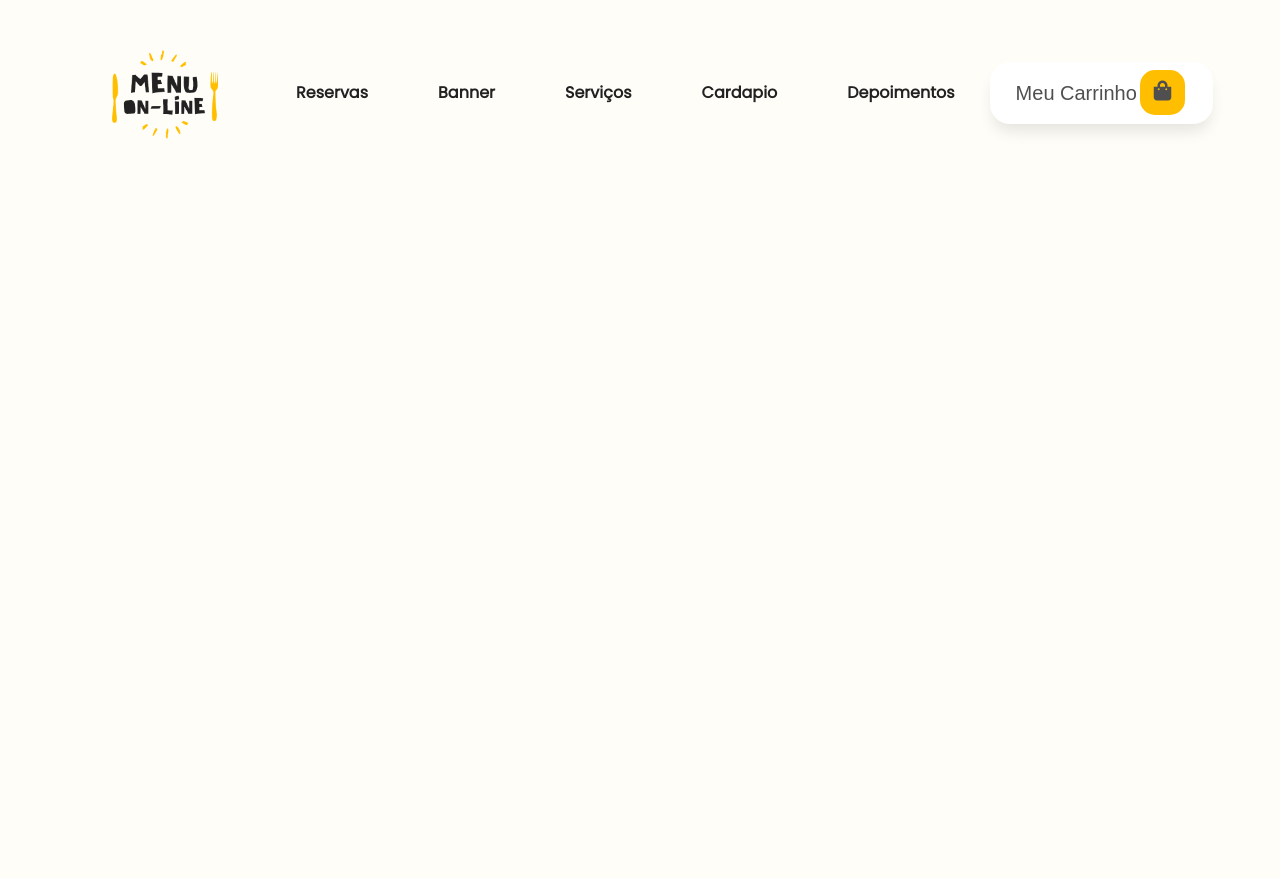
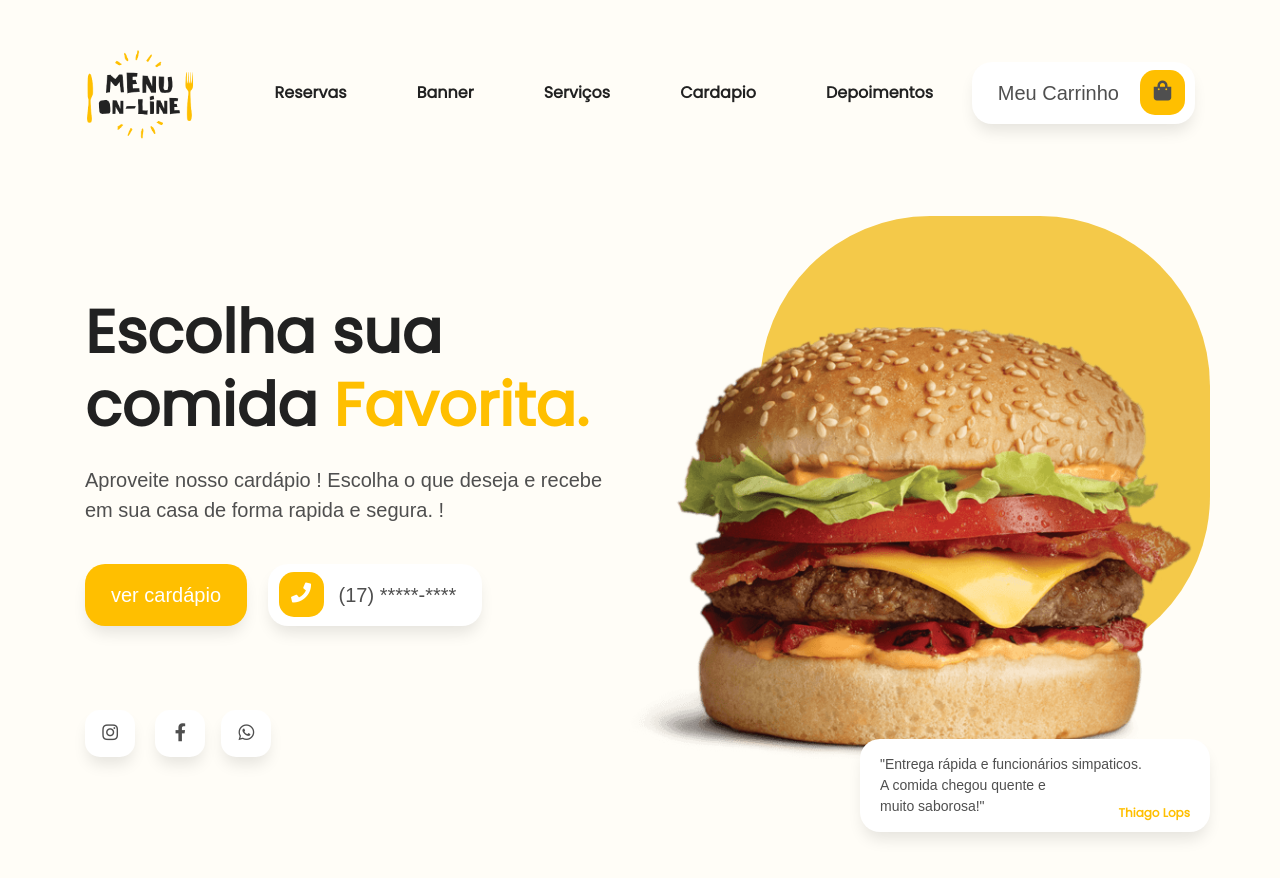
Before and after one commit to LuizGonzaga1/cardapio-oline-whatsapp, a plain HTML site: page index.html in a window 1280 px wide. Before the commit the page ends 800 px from the top, so only its background shows below. Drawn offline with Linux system fonts and the light colour scheme.

Commit message:
Layout Banner

```diff
--- a/css/main.css
+++ b/css/main.css
@@ -31,19 +31,35 @@ b {
     font-family: 'PoppinsMedium', 'Rubik', sans-serif;
 }
 
+.color-primary {
+    color: var(--color-primary);
+}
+
+a.navbar-brand {
+    margin-left: -25px;
+
+}
+
 .nav-link {
     color: var(--color-black);
     padding-left: 35px !important;
     padding-right: 35px !important;
 
-}.btn-white {
+}
+
+.btn-white {
 
     background-color: var(--color-white);
-    color: var(--color-back)!important;
+    color: var(--color-back) !important;
     border-radius: 20px;
     padding: 15px 25px;
     font-size: 20px;
-    box-shadow: 0px 10px 15px -3px rgba(0,0,0,0.1);
+    box-shadow: 0px 10px 15px -3px rgba(0, 0, 0, 0.1);
+}
+
+.btn-white.active,
+.btn-white:hover {
+    background-color: var(--color-primary);
 }
 
 .btn-icon {
@@ -65,3 +81,104 @@ b {
     padding-top: 6px;
 
 }
+
+.banner {
+    padding-top: 110px;
+    padding-bottom: 200px;
+}
+
+.text-banner {
+    flex-direction: column;
+    justify-content: center;
+    margin-bottom: 60px;
+}
+
+.text-banner h1 {
+    color: var(--color-black);
+    font-size: 60px;
+}
+
+.text-banner p {
+    margin-top: 15px;
+    margin-bottom: 15px;
+    font-size: 20px;
+}
+
+.btn-yellow {
+    background-color: var(--color-primary);
+    color: var(--color-white) !important;
+    border-radius: 20px;
+    padding: 15px 25px;
+    font-size: 20px;
+    box-shadow: 0px 10px 15px -3px rgba(0, 0, 0, 0.1);
+}
+
+.btn-icon-left {
+    padding-left: 70px;
+}
+
+.btn-icon-left span.icon-left {
+    display: inline-block;
+    color: var(--color-white);
+    background-color: var(--color-primary);
+    width: 45px;
+    height: 45px;
+    position: absolute;
+    margin-left: -60px;
+    margin-top: -8px;
+    border-radius: 15px;
+    text-align: center;
+    padding-top: 6px;
+
+}
+
+.btn-sm {
+    padding: 9px 15px !important;
+    border-radius: 15px !important;
+    font-size: 18px !important;
+}
+
+.btn-social {
+    width: 50px;
+}
+
+.card-banner {
+    height: 450px;
+    width: 450px;
+    border-radius: 170px;
+    background-color: #f4c949;
+    position: absolute;
+    right: 0;
+    top: -80px;
+}
+
+.img-banner img {
+    position: absolute;
+    width: 570px;
+    top: 30px;
+    right: 15px;
+}
+
+.card {
+    border-radius: 20px;
+    padding: 15px 20px;
+    font-size: 20px;
+    box-shadow: 0px 10px 15px -3px rgba(0, 0, 0, 0.1) !important;
+    border: none !important;
+}
+
+.card-case {
+    width: 350px;
+    font-size: 14px;
+    position: absolute;
+    right: 0;
+    bottom: -75px;
+}
+
+.card-case-name {
+    position: absolute;
+    font-size: 12px;
+    color: var(--color-primary);
+    right: 20px;
+    bottom: 10px;
+}
--- a/index.html
+++ b/index.html
@@ -46,7 +46,8 @@
                             <a href="#depoimentos" class="nav-link"><b>Depoimentos</b></a>
 
                     </ul>
-                    <a class="btn btn-white btn-icon">Meu Carrinho <samp class="icon"><i class="fa fa-shopping-bag"></i></samp></a>
+                    <a class="btn btn-white btn-icon">Meu Carrinho <samp class="icon"><i
+                                class="fa fa-shopping-bag"></i></samp></a>
 
                 </div>
 
@@ -56,8 +57,66 @@
 
     </section>
 
+    <section class="banner">
+        <div class="container">
+            <div class="row">
 
-    <section class="banner" ></section>
+                <div class="col-6">
+                    <div class="d-flex text-banner">
+                        <h1><b> Escolha sua comida <b class="color-primary">Favorita.</b></b></h1>
+                        <p>
+                            Aproveite nosso cardápio ! Escolha o que deseja e recebe em sua casa de forma rapida e
+                            segura. !
+                        </p>
+                        <div>
+                            <a class="btn btn-yellow mt-4 mr-3">
+                                ver cardápio
+                            </a>
+
+                            <a href="#" class="btn btn-white btn-icon-left mt-4">
+                                <span class="icon-left">
+                                    <i class="fa fa-phone"></i>
+                                </span>
+                                (17) *****-****
+                            </a>
+                        </div>
+
+                    </div>
+
+                    <a class="btn btn-sm btn-white btn-social mt-4 mr-3">
+                        <i class="fab fa-instagram"></i>
+                    </a>
+
+                    <a class="btn btn-sm btn-white btn-social mt-4 mr-3">
+                        <i class="fab fa-facebook-f"></i>
+
+                        <a class="btn btn-sm btn-white btn-social mt-4">
+                            <i class="fab fa-whatsapp"></i>
+                        </a>
+
+                </div>
+
+                <div class="col-6">
+                    <div class="card-banner"></div>
+                    <div class="d-flex img-banner">
+                        <img src="./img/burguer.png" />
+                    </div>
+                    <div class="card card-case">
+                        "Entrega rápida e funcionários simpaticos.
+                        <br>A comida chegou quente e
+                        <br> muito saborosa!"
+                        <spn class="card-case-name">
+                            <b>Thiago Lops</b>
+                        </spn>
+                    </div>
+                </div>
+
+            </div>
+        </div>
+    </section>
+
+
+    <section class="banner"></section>
 
     <section class="servicos" id="servicos"></section>
 
```
